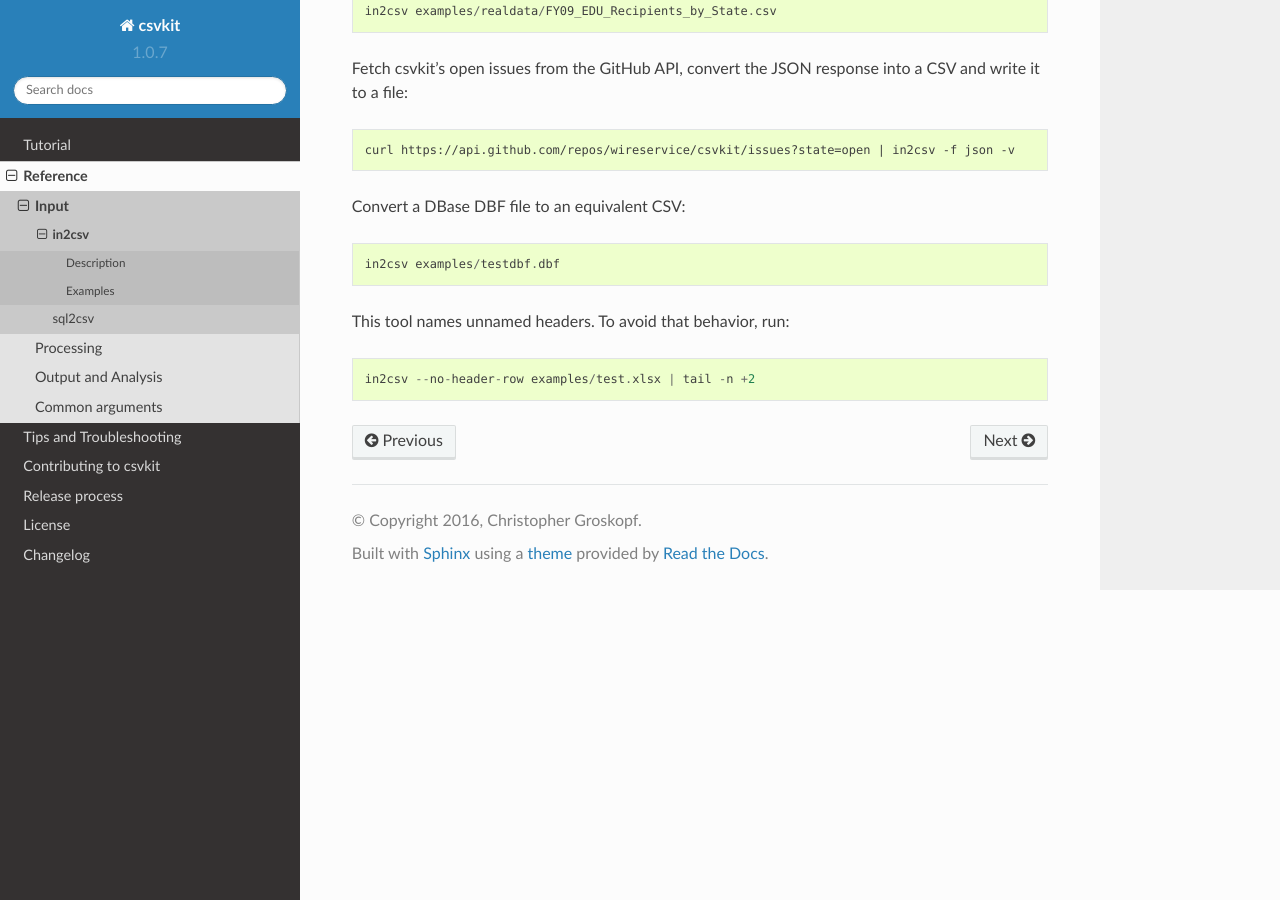
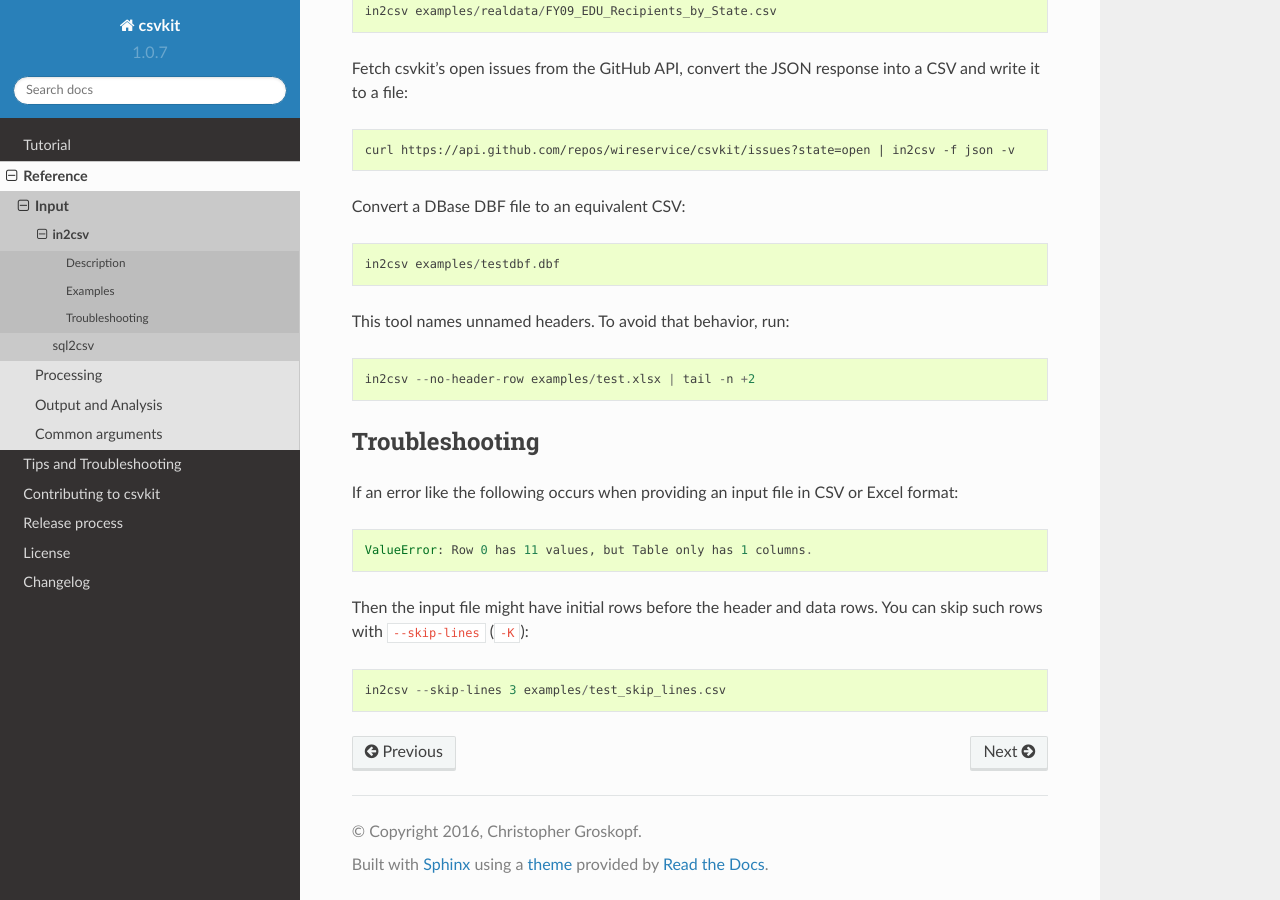
Before and after one commit to wireservice/csvkit, a Sphinx documentation site: the page built from docs/scripts/in2csv.rst, in a window 1280 px wide and 900 px high, scrolled down 2123 px. Built offline with Sphinx 7.4.7 and the Read the Docs theme 2.0.0, drawn with Linux system fonts in a browser that asks for light colours.

Commit message:
docs: Add troubleshooting section to in2csv, #1155

```diff
--- a/docs/scripts/in2csv.rst
+++ b/docs/scripts/in2csv.rst
@@ -102,3 +102,14 @@
 This tool names unnamed headers. To avoid that behavior, run::
 
     in2csv --no-header-row examples/test.xlsx | tail -n +2
+
+Troubleshooting
+===============
+
+If an error like the following occurs when providing an input file in CSV or Excel format::
+
+    ValueError: Row 0 has 11 values, but Table only has 1 columns.
+
+Then the input file might have initial rows before the header and data rows. You can skip such rows with :code:`--skip-lines` (:code:`-K`)::
+
+    in2csv --skip-lines 3 examples/test_skip_lines.csv
```
